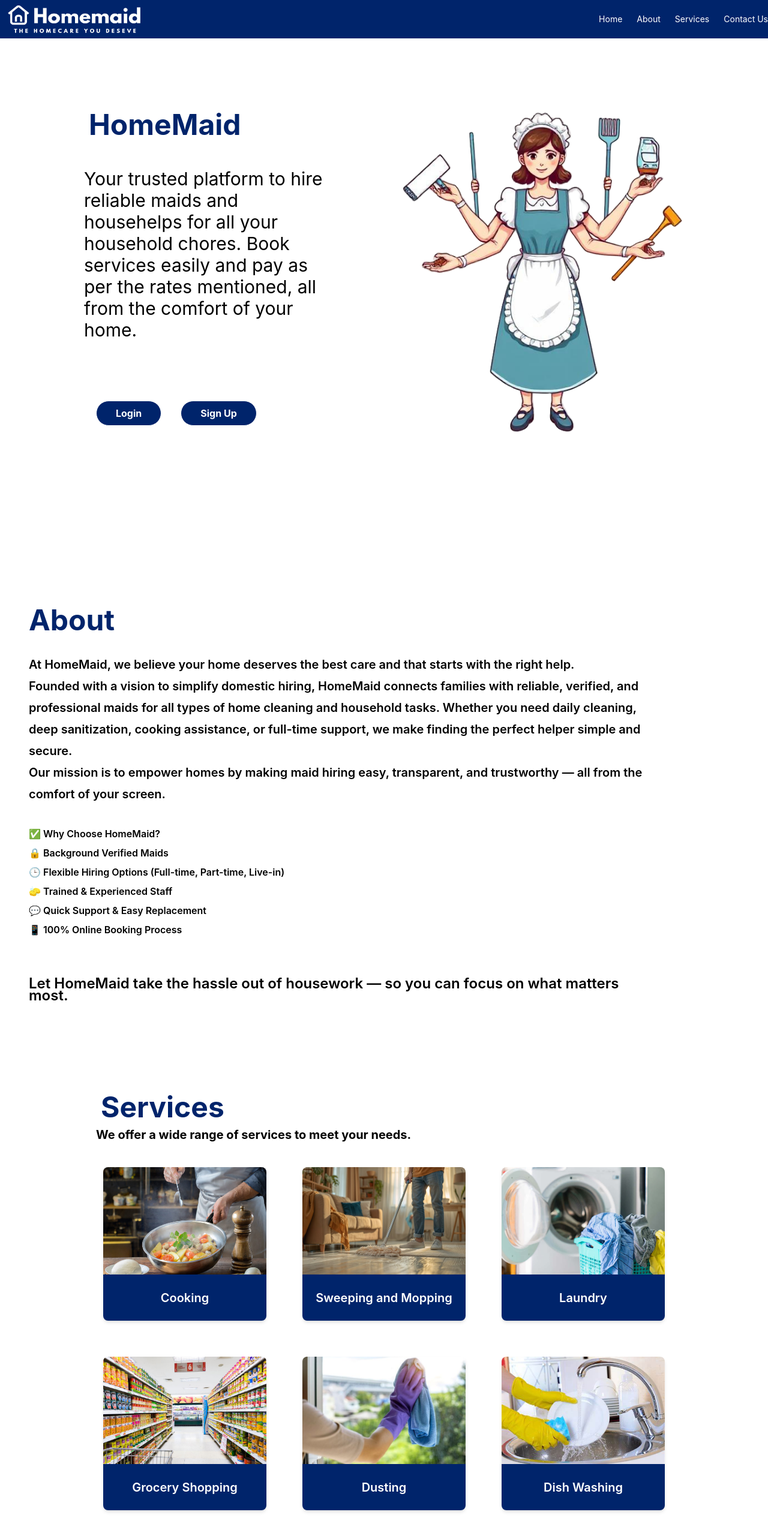
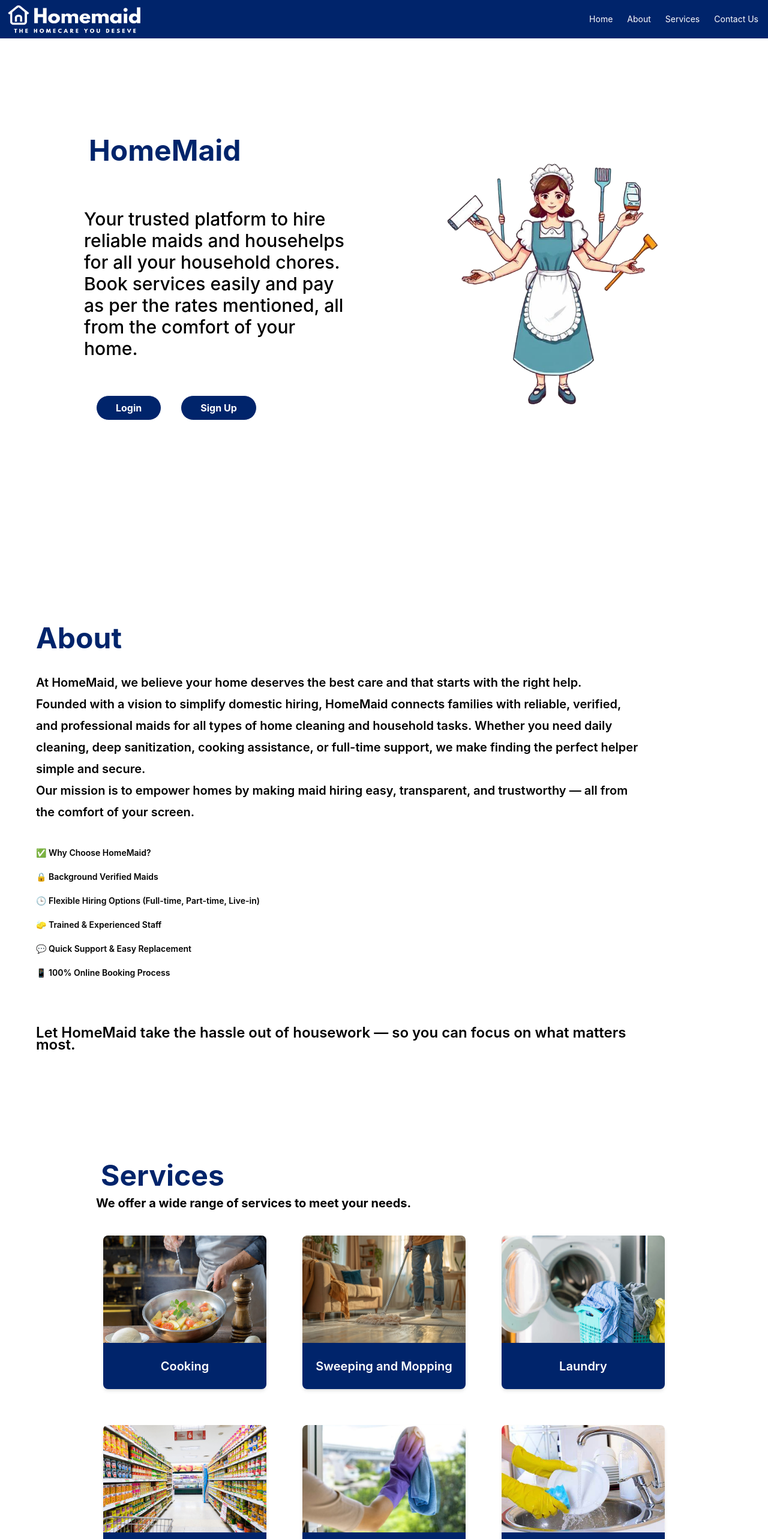
Before and after one commit to utkarsh-12zero9/Homemaid-via-react, a React (Vite) app: page / in a window 1280 px wide. Shown: the top 2566 px of the page at 60% size. Built offline with nearby package versions, Linux system fonts and the light colour scheme.

Commit message:
Refactor App component; update About and HomePage components for improved styling and layout; create Card component; enhance Navbar with mobile menu;

```diff
--- a/src/App.jsx
+++ b/src/App.jsx
@@ -8,47 +8,19 @@ import laundry from "./assets/laundry.jpg";
 import dusting from "./assets/dusting.jpg";
 import dishWashing from "./assets/dishwashing.jpg";
 import grocery from "./assets/grocery.jpg";
-// import Services from "./Components/Services";
-import Services2 from "./Components/Services2";
+import Services from "./Components/Services";
 
 function App() {
 	const aboutRef = useRef(null);
 	const servicesRef = useRef(null);
 
-  const services=[
-      {
-          id:1,
-          title: "Cooking",
-          image : cooking,
-      },
-      {
-          id:2,
-          title: "Sweeping and Mopping",
-          image : sweeping,
-      },
-      {
-          id:3,
-          title: "Laundry",
-          image : laundry,
-      },
-      {
-        id:4,
-        title: "Grocery Shopping",
-        image : grocery,
-      },
-      {
-        id:5,
-        title: "Dusting",
-        image : dusting,
-      },
-      {
-        id:6,
-        title: "Dish Washing",
-        image : dishWashing,
-      },
-
-
-
+	const services = [
+		{ id: 1, title: "Cooking", image: cooking },
+		{ id: 2, title: "Sweeping and Mopping", image: sweeping },
+		{ id: 3, title: "Laundry", image: laundry },
+		{ id: 4, title: "Grocery Shopping", image: grocery },
+		{ id: 5, title: "Dusting", image: dusting },
+		{ id: 6, title: "Dish Washing", image: dishWashing }
 	]
 
 	const scrollToAbout = () => {
@@ -65,21 +37,17 @@ function App() {
 
 	return (
 		<>
-      {/* Navbar stays on top */}
 			<div className="fixed top-0 left-0 w-full z-50">
 				<Navbar onAboutClick={scrollToAbout} onServicesClick={scrollToServices} />
 			</div>
-      {/* All content except Navbar: white bg and black text */}
 			<div className="pt-16 bg-white text-black min-h-screen">
 				<HomePage />
 				<div ref={aboutRef}>
 					<About />
 				</div>
-        {/* <div ref={servicesRef}>
-          <Services/>
-        </div> */}
+
 				<div ref={servicesRef} className="pt-20 bg-white min-h-screen">
-          <Services2 services={services} />
+					<Services services={services} />
 				</div>
 			</div>
 		</>
--- a/src/Components/About.jsx
+++ b/src/Components/About.jsx
@@ -1,12 +1,12 @@
 function About() {
   return (
     <>
-      <div className="mx-auto h-screen mt-20 max-w-screen-xl p-5 dark:text-white">
-        <h1 className="text-5xl font-bold text-[#00246B] mb-8 mt-20 ml-7">
+      <div className="mx-auto min-h-screen mt-16 max-w-screen-xl px-4 sm:px-6 lg:px-8 py-8 dark:text-white">
+        <h1 className="text-3xl sm:text-4xl md:text-5xl font-bold text-[#00246B] mb-6 sm:mb-8 mt-10 sm:mt-20 ml-2 sm:ml-7">
           About
         </h1>
 
-        <p className="w-[83%] text-xl text-black leading-9 flex font-semibold mb-10 ml-7">
+        <p className="w-full sm:w-[90%] md:w-[83%] text-base sm:text-lg md:text-xl text-black leading-7 md:leading-9 flex font-semibold mb-6 sm:mb-10 ml-2 sm:ml-7">
           At HomeMaid, we believe your home deserves the best care and that
           starts with the right help. <br />
           Founded with a vision to simplify domestic hiring, HomeMaid connects
@@ -17,7 +17,7 @@ function About() {
           Our mission is to empower homes by making maid hiring easy,
           transparent, and trustworthy — all from the comfort of your screen.{" "}
         </p>
-        <section className="ml-7 text-md text-black leading-4 font-semibold mb-10">
+        <section className="ml-2 sm:ml-7 text-sm sm:text-md text-black leading-5 font-semibold mb-8 sm:mb-10">
           <p>✅ Why Choose HomeMaid?</p>
           <br />
           <p>🔒 Background Verified Maids </p>
@@ -32,7 +32,7 @@ function About() {
           <br />
           <br />
         </section>
-        <p className="w-[85%] ml-7 text-2xl text-black leading-5 mb-10 flex font-semibold ">
+        <p className="w-full sm:w-[90%] md:w-[85%] ml-2 sm:ml-7 text-lg sm:text-xl md:text-2xl text-black leading-5 mb-8 sm:mb-10 flex font-semibold ">
           Let HomeMaid take the hassle out of housework — so you can focus on
           what matters most.{" "}
         </p>
--- a/src/Components/Homepage.jsx
+++ b/src/Components/Homepage.jsx
@@ -3,31 +3,34 @@ import Button from "./Button";
 const HomePage = () => {
     return (
         <>
-			<div className="h-[100%]-16 p-20 flex">
-				<div className="leftSide w-[50%] p-10 dark:text-white">
-					<h1 className="text-5xl font-bold text-[#00246B] mb-[10] ml-7 ">
+            <div className="flex flex-col lg:flex-row items-center justify-between min-h-screen px-4 py-10 sm:px-8 lg:px-20 lg:py-20">
+                <div className="leftSide w-full lg:w-1/2 p-4 sm:p-10 dark:text-white flex flex-col justify-center">
+                    <h1 className="text-3xl sm:text-4xl md:text-5xl font-bold text-[#00246B] mb-4 sm:mb-6 ml-2 sm:ml-7">
                         HomeMaid
                     </h1>
 
-					<p className="m-5 mt-12 text-3xl text-black leading-9 flex space-x">
+                    <p className="m-2 sm:m-5 mt-6 sm:mt-12 text-lg sm:text-2xl md:text-3xl text-black leading-7 sm:leading-9 font-medium">
                         Your trusted platform to hire reliable maids and househelps for all
                         your household chores. Book services easily and pay as per the rates
                         mentioned, all from the comfort of your home.
                     </p>
 
-					<div className="flex gap-8 mt-25 ml-10">
+                    <div className="flex gap-4 sm:gap-8 mt-6 sm:mt-10 ml-2 sm:ml-10">
                         <Button content="Login" />
                         <Button content="Sign Up"/>
                     </div>
                 </div>
 
-				<div className="rightSide">
-					<img src="output.png" alt="Maid_Depiction" />
+                <div className="rightSide w-full lg:w-1/2 flex justify-center items-center mt-10 lg:mt-0">
+                    <img
+                        src="output.png"
+                        alt="Maid_Depiction"
+                        className="w-4/5 max-w-xs sm:max-w-md md:max-w-lg lg:max-w-xl h-auto object-contain"
+                    />
                 </div>
             </div>
         </>
     );
 };
 
-
 export default HomePage;
--- a/src/Components/Navbar.jsx
+++ b/src/Components/Navbar.jsx
@@ -1,9 +1,13 @@
+import { useState } from "react";
+
 function Navbar({ onAboutClick, onServicesClick }) {
+  const [menuOpen, setMenuOpen] = useState(false);
+
   return (
     <>
       <header className="bg-[#00246B]">
-        <div className="mx-auto max-w-screen-xl">
-          <div className="flex h-16 items-center">
+        <div className="mx-auto max-w-screen-xl pr-4">
+          <div className="flex h-16 items-center justify-between">
             <div className="flex-1 md:gap-12 flex items-center">
               <img
                 src="Logo_homemaid.png"
@@ -12,22 +16,53 @@ function Navbar({ onAboutClick, onServicesClick }) {
               />
             </div>
 
+            {/* Hamburger menu for mobile */}
+            <div className="md:hidden flex items-center">
+              <button
+                onClick={() => setMenuOpen(!menuOpen)}
+                className="text-white focus:outline-none"
+                aria-label="Toggle menu"
+              >
+                <svg
+                  className="w-8 h-8"
+                  fill="none"
+                  stroke="currentColor"
+                  viewBox="0 0 24 24"
+                  xmlns="http://www.w3.org/2000/svg"
+                >
+                  {menuOpen ? (
+                    <path
+                      strokeLinecap="round"
+                      strokeLinejoin="round"
+                      strokeWidth={2}
+                      d="M6 18L18 6M6 6l12 12"
+                    />
+                  ) : (
+                    <path
+                      strokeLinecap="round"
+                      strokeLinejoin="round"
+                      strokeWidth={2}
+                      d="M4 6h16M4 12h16M4 18h16"
+                    />
+                  )}
+                </svg>
+              </button>
+            </div>
+
             <div className="md:flex md:items-center md:gap-12 text-gray-900 dark:text-white">
               <nav aria-label="Global" className="hidden md:block">
                 <ul className="flex items-center gap-6 text-sm">
-
                   <li>
                     <a
-                      className="text-white transition hover:text-white/75 hover:font-bold :text-white"
+                      className="text-white transition hover:text-white/75 hover:font-bold"
                       href="#"
                     >
                       Home
                     </a>
                   </li>
-
                   <li>
                     <a
-                      className="text-white transition hover:text-white/75 hover:font-bold :text-white"
+                      className="text-white transition hover:text-white/75 hover:font-bold"
                       href="#"
                       onClick={(e) => {
                         e.preventDefault();
@@ -37,10 +72,9 @@ function Navbar({ onAboutClick, onServicesClick }) {
                       About
                     </a>
                   </li>
-
                   <li>
                     <a
-                      className="text-white transition hover:text-white/75 hover:font-bold :text-white"
+                      className="text-white transition hover:text-white/75 hover:font-bold"
                       href="#"
                       onClick={(e) => {
                         e.preventDefault();
@@ -50,24 +84,74 @@ function Navbar({ onAboutClick, onServicesClick }) {
                       Services
                     </a>
                   </li>
-
                   <li>
                     <a
-                      className="text-white transition hover:text-white/75 hover:font-bold :text-white"
+                      className="text-white transition hover:text-white/75 hover:font-bold"
                       href="#"
                     >
                       Contact Us
                     </a>
                   </li>
-
                 </ul>
               </nav>
             </div>
           </div>
+
+          {/* Mobile menu */}
+          {menuOpen && (
+            <nav className="md:hidden bg-[#00246B]">
+              <ul className="flex flex-col items-start gap-4 p-4 text-white text-base">
+                <li>
+                  <a
+                    className="block w-full transition hover:text-white/75 hover:font-bold"
+                    href="#"
+                    onClick={() => setMenuOpen(false)}
+                  >
+                    Home
+                  </a>
+                </li>
+                <li>
+                  <a
+                    className="block w-full transition hover:text-white/75 hover:font-bold"
+                    href="#"
+                    onClick={(e) => {
+                      e.preventDefault();
+                      setMenuOpen(false);
+                      if (onAboutClick) onAboutClick();
+                    }}
+                  >
+                    About
+                  </a>
+                </li>
+                <li>
+                  <a
+                    className="block w-full transition hover:text-white/75 hover:font-bold"
+                    href="#"
+                    onClick={(e) => {
+                      e.preventDefault();
+                      setMenuOpen(false);
+                      if (onServicesClick) onServicesClick();
+                    }}
+                  >
+                    Services
+                  </a>
+                </li>
+                <li>
+                  <a
+                    className="block w-full transition hover:text-white/75 hover:font-bold"
+                    href="#"
+                    onClick={() => setMenuOpen(false)}
+                  >
+                    Contact Us
+                  </a>
+                </li>
+              </ul>
+            </nav>
+          )}
         </div>
       </header>
     </>
   );
-};
+}
 
 export default Navbar;
--- a/src/Components/Services.jsx
+++ b/src/Components/Services.jsx
@@ -1,74 +1,32 @@
-// Import images from assets folder
-import sweepingImg from "../assets/sweeping.jpg";
-import dustingImg from "../assets/dusting.jpg";
-import cookingImg from "../assets/cooking.jpg";
-import dishWashingImg from "../assets/dishwashing.jpg";
-import laundryImg from "../assets/laundry.jpg";
-import groceryImg from "../assets/grocery.jpg";
-
-
-function Services() {
-  const services  = [
-    "Sweeping and Mopping",
-    "Dusting and Polishing",
-    "Cooking",
-    "Dish Washing",
-    "Laundry",
-    "Grocery Shopping",
-  ];
-
-// Example images for each service (replace with your own images if needed)
-const serviceImages  = [
-    sweepingImg,
-    dustingImg,
-    cookingImg,
-    dishWashingImg,
-    laundryImg,
-    groceryImg,
-  ];
+function Services(props) {
 
   return (
     <>
-        <div className="mx-auto h-screen mt-20 max-w-screen-xl p-5">
-            <header className="text-black">
-                <div className="max-w-screen-xl mx-auto px-4 py-4">
-                    <h1 className="text-3xl font-bold">Services</h1>
-                    <p className="mt-2 text-gray-700">
-                        Reliable and professional maid services at your doorstep.
-                    </p>
-                </div>
-            </header>
-
-            <section className="bg-white">
-                <div className="max-w-screen-xl px-4 py-8 mx-auto lg:py-16">
-                    <h2 className="mb-4 text-2xl font-extrabold tracking-tight text-gray-900 dark:text-white">
-                        Our Services
-                    </h2>
-                    <p className="mb-6 text-black">
+        <div className='pb-10'>
+            <h1 className='text-5xl text-[#00246B] font-bold ml-42 mb-2 mt-8'>Services</h1>
+            <p className=" text-xl font-bold ml-40 text-black">
                 We offer a wide range of services to meet your needs.
             </p>
-                    <div className="grid grid-cols-1 sm:grid-cols-2 md:grid-cols-3 gap-6">
-                        {services.map((service, index) => (
-                            <div
-                                key={index}
-                                className="bg-white rounded-lg shadow-md overflow-hidden flex flex-col h-64"
-                            >
-                                <div className="h-[70%] w-full">
+            <div className='flex w-[80%] flex-wrap justify-center gap-15 mx-auto mt-10'>
+                {props.services.map((service, index) => (
+                    <div key={service.id} className='Card bg-white rounded-lg shadow-md overflow-hidden flex flex-col h-64 w-68 hover:scale-105 transition-transform duration-300 ease-in-out'>
+                        <div className='h-[70%] w-full'>
                             <img
-                                        src={serviceImages[index]}
-                                        alt={service}
-                                        className="object-cover w-full h-full"
+                                src={service.image}
+                                alt={service.title}
+                                className='object-cover w-full h-full'
                             />
                         </div>
-                                <div className="h-[30%] flex items-center justify-center bg-gray-100">
-                                    <span className="text-lg font-semibold text-gray-800">{service}</span>
+                        <div className='h-[30%] px-3 bg-opacity-50 bg-[#00246B] flex items-center justify-center'>
+                            <span className='text-xl font-semibold text-white'>{service.title}</span>
                         </div>
                     </div>
-                        ))}
+                ))
+
+                }
             </div>
         </div>
-            </section>
-        </div>
+
     </>
   );
 }
--- a/src/Components/Services2.jsx
+++ /dev/null
@@ -1,37 +0,0 @@
-import React from 'react'
-// import cooking from '../assets/cooking.jpg';
-function Services2(props) {
-
-
-  return (
-    <>
-        <div className='pb-10'>
-            <h1 className='text-5xl text-[#00246B] font-bold ml-42 mb-2 mt-8'>Services</h1>
-            <p className=" text-xl font-bold ml-40 text-black">
-                We offer a wide range of services to meet your needs.
-            </p>
-            <div className='flex w-[80%] flex-wrap justify-center gap-15 mx-auto mt-10'>
-                {props.services.map((service, index) => (
-                    <div key={service.id} className='Card bg-white rounded-lg shadow-md overflow-hidden flex flex-col h-64 w-68 hover:scale-105 transition-transform duration-300 ease-in-out'>
-                        <div className='h-[70%] w-full'>
-                            <img
-                                src={service.image}
-                                alt={service.title}
-                                className='object-cover w-full h-full'
-                            />
-                        </div>
-                        <div className='h-[30%] px-3 bg-opacity-50 bg-[#00246B] flex items-center justify-center'>
-                            <span className='text-xl font-semibold text-white'>{service.title}</span>
-                        </div>
-                    </div>
-                ))
-
-                }
-            </div>
-        </div>
-
-    </>
-  )
-}
-
-export default Services2
```
Also changed, not shown: src/Components/Card.jsx (added, +16 -0 lines). Lines whose indentation alone changed are shown as unchanged.
